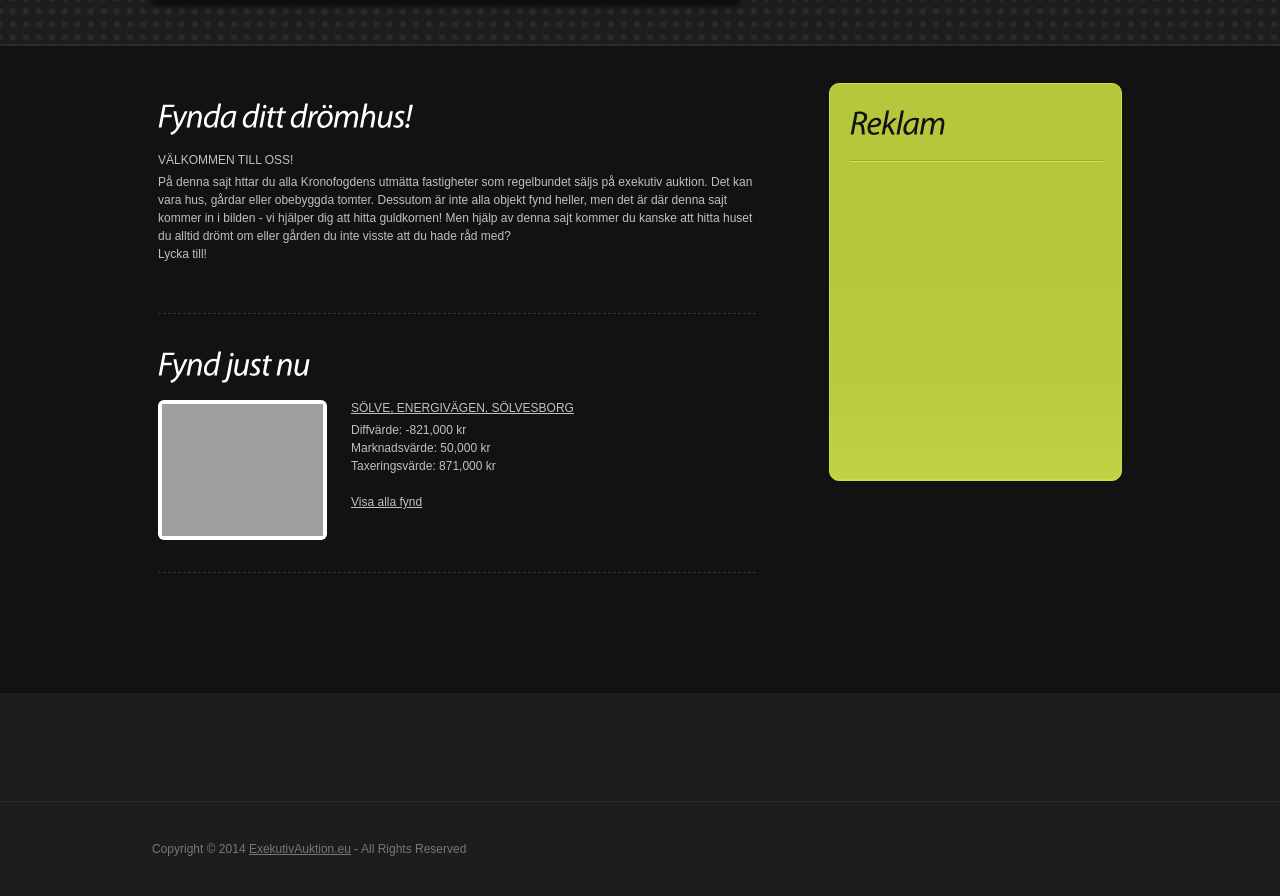
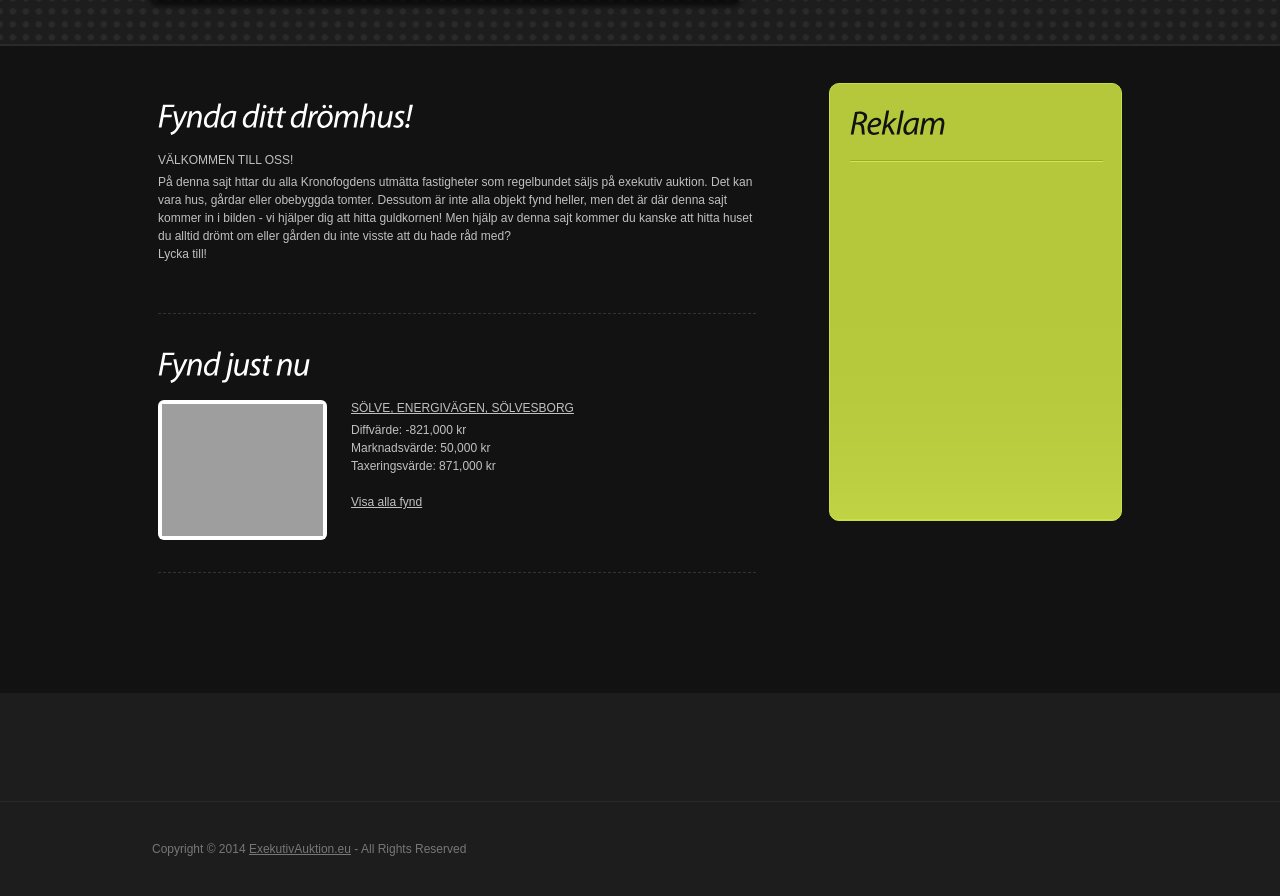
Before and after one commit to 2lambda123/propladder, a Jekyll site: the page built from index.html, in a window 1280 px wide. Shown: the part 581-1477 px from the top of the page. Built offline with Jekyll 4.4.1, drawn with Linux system fonts in a browser that asks for light colours; Markdown is read by kramdown in place of the engine named in the settings; grey boxes are pictures that could not be loaded.

Commit message:
ad bigger

```diff
--- a/index.html
+++ b/index.html
@@ -57,11 +57,11 @@
                 <p>
 
 <script async src="//pagead2.googlesyndication.com/pagead/js/adsbygoogle.js"></script>
-                <!-- exeauk-first-right -->
+<!-- exeauk-first-right2 -->
 <ins class="adsbygoogle"
-                    style="display:inline-block;width:120px;height:240px"
+    style="display:inline-block;width:336px;height:280px"
     data-ad-client="ca-pub-4140889005946206"
-                    data-ad-slot="6833475489"></ins>
+    data-ad-slot="1426070288"></ins>
 <script>
     (adsbygoogle = window.adsbygoogle || []).push({});
     </script>
```
Lines whose indentation alone changed are shown as unchanged.
